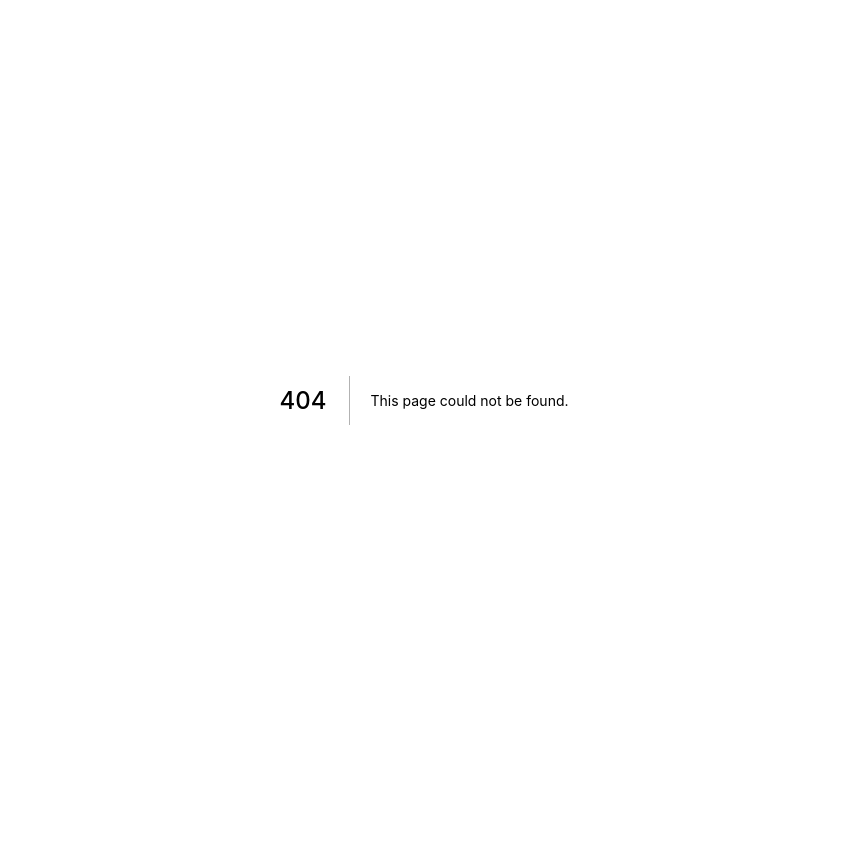
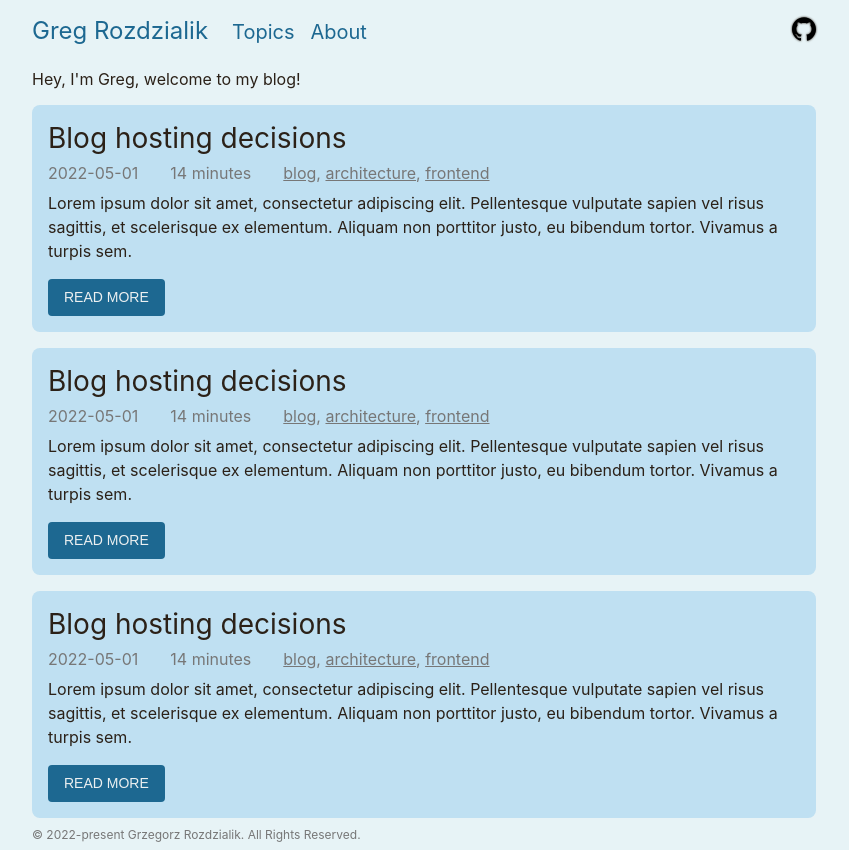
Before and after one commit to Gelio/blog, a Next.js app: page / in a window 1280 px wide. Before the commit this address had no page. Shown: the whole page, without its empty margins (216-1065 px from the left). Before the commit the page ends 800 px from the top, so only its background shows below. Built offline with nearby package versions, Linux system fonts and the light colour scheme.

Commit message:
feat(homepage): add article cards
Add home page layout and article cards in them.

```diff
--- /dev/null
+++ b/components/ArticleCard/ArticleCard.tsx
@@ -0,0 +1,75 @@
+import styled from "@emotion/styled";
+import { ComponentProps, ElementType, ReactNode } from "react";
+
+import { rem, spacing } from "../../styles/theme";
+import { articleTitleStyle } from "../../styles/typography";
+import { ArticleMeta } from "../ArticleMeta";
+import { StyledArticleParagraph } from "../ArticlePage";
+
+interface ArticleCardProps extends ComponentProps<typeof ArticleMeta> {
+  className?: string;
+  title: string;
+  summary: ReactNode;
+  titleAs?: ElementType;
+}
+
+export const ArticleCard = ({
+  title,
+  titleAs,
+  summary,
+  className,
+  tagNames,
+  readingDuration,
+  createdDate,
+}: ArticleCardProps) => (
+  <StyledArticleCardContainer className={className} as="article">
+    <StyledArticleCardTitle as={titleAs}>{title}</StyledArticleCardTitle>
+
+    <ArticleMeta
+      readingDuration={readingDuration}
+      createdDate={createdDate}
+      tagNames={tagNames}
+    />
+
+    <StyledArticleCardSummary>{summary}</StyledArticleCardSummary>
+
+    <StyledButton>Read more</StyledButton>
+  </StyledArticleCardContainer>
+);
+
+const StyledArticleCardContainer = styled("div")(({ theme }) => ({
+  borderRadius: rem(spacing(1)),
+  backgroundColor: theme.color.primary.light,
+  display: "flex",
+  flexDirection: "column",
+  gap: rem(spacing(1)),
+  padding: rem(spacing(2)),
+}));
+
+const StyledArticleCardSummary = styled(StyledArticleParagraph)({
+  margin: 0,
+});
+
+const StyledButton = styled("button")(({ theme }) => ({
+  // NOTE: instance-specific
+  marginBlockStart: rem(spacing(1)),
+
+  borderRadius: rem(spacing(0.5)),
+  backgroundColor: theme.color.primary.main,
+  color: theme.color.text.onDarkBackground,
+  textTransform: "uppercase",
+  paddingBlock: rem(spacing(1)),
+  paddingInline: rem(spacing(2)),
+  transition: "background-color ease-in-out 200ms",
+  fontSize: rem(14),
+  lineHeight: 1.5,
+  width: "fit-content",
+
+  border: "none",
+
+  ":hover": {
+    backgroundColor: "#288FC8",
+  },
+}));
+
+const StyledArticleCardTitle = styled("h2")(articleTitleStyle, { margin: 0 });
--- /dev/null
+++ b/components/ArticleCard/index.ts
@@ -0,0 +1 @@
+export * from "./ArticleCard";
--- /dev/null
+++ b/pages/index.tsx
@@ -0,0 +1,70 @@
+import styled from "@emotion/styled";
+import { ArticleCard } from "../components/ArticleCard";
+import { Layout } from "../components/Layout";
+import {
+  pageContentMarginTop,
+  responsiveContainer,
+  responsiveContainerInlinePadding,
+} from "../styles/layout";
+import { rem, spacing } from "../styles/theme";
+
+const HomePage = () => {
+  return (
+    <Layout>
+      <StyledMainContent>
+        Hey, I&apos;m Greg, welcome to my blog!
+      </StyledMainContent>
+
+      <StyledArticleCardsContainer>
+        <ArticleCard
+          readingDuration="14 minutes"
+          createdDate="2022-05-01"
+          tagNames={["blog", "architecture", "frontend"]}
+          title="Blog hosting decisions"
+          summary={
+            "Lorem ipsum dolor sit amet, consectetur adipiscing elit. Pellentesque vulputate sapien vel risus sagittis, et scelerisque ex elementum. Aliquam non porttitor justo, eu bibendum tortor. Vivamus a turpis sem."
+          }
+        />
+
+        <ArticleCard
+          readingDuration="14 minutes"
+          createdDate="2022-05-01"
+          tagNames={["blog", "architecture", "frontend"]}
+          title="Blog hosting decisions"
+          summary={
+            "Lorem ipsum dolor sit amet, consectetur adipiscing elit. Pellentesque vulputate sapien vel risus sagittis, et scelerisque ex elementum. Aliquam non porttitor justo, eu bibendum tortor. Vivamus a turpis sem."
+          }
+        />
+
+        <ArticleCard
+          readingDuration="14 minutes"
+          createdDate="2022-05-01"
+          tagNames={["blog", "architecture", "frontend"]}
+          title="Blog hosting decisions"
+          summary={
+            "Lorem ipsum dolor sit amet, consectetur adipiscing elit. Pellentesque vulputate sapien vel risus sagittis, et scelerisque ex elementum. Aliquam non porttitor justo, eu bibendum tortor. Vivamus a turpis sem."
+          }
+        />
+      </StyledArticleCardsContainer>
+    </Layout>
+  );
+};
+
+const StyledMainContent = styled("main")(
+  responsiveContainer,
+  responsiveContainerInlinePadding,
+  pageContentMarginTop
+);
+
+const StyledArticleCardsContainer = styled("div")(
+  responsiveContainer,
+  responsiveContainerInlinePadding,
+  {
+    display: "flex",
+    flexDirection: "column",
+    gap: rem(spacing(2)),
+    marginBlockStart: rem(spacing(2)),
+  }
+);
+
+export default HomePage;
--- a/styles/theme.ts
+++ b/styles/theme.ts
@@ -2,10 +2,12 @@ export const blogTheme = {
   color: {
     primary: {
       main: "#1D6891",
+      light: "#BFE0F2",
     },
     text: {
       main: "#2B2118",
       desaturated: "#777777",
+      onDarkBackground: "#ECF0F1",
     },
     background: {
       main: "#E7F3F6",
```
